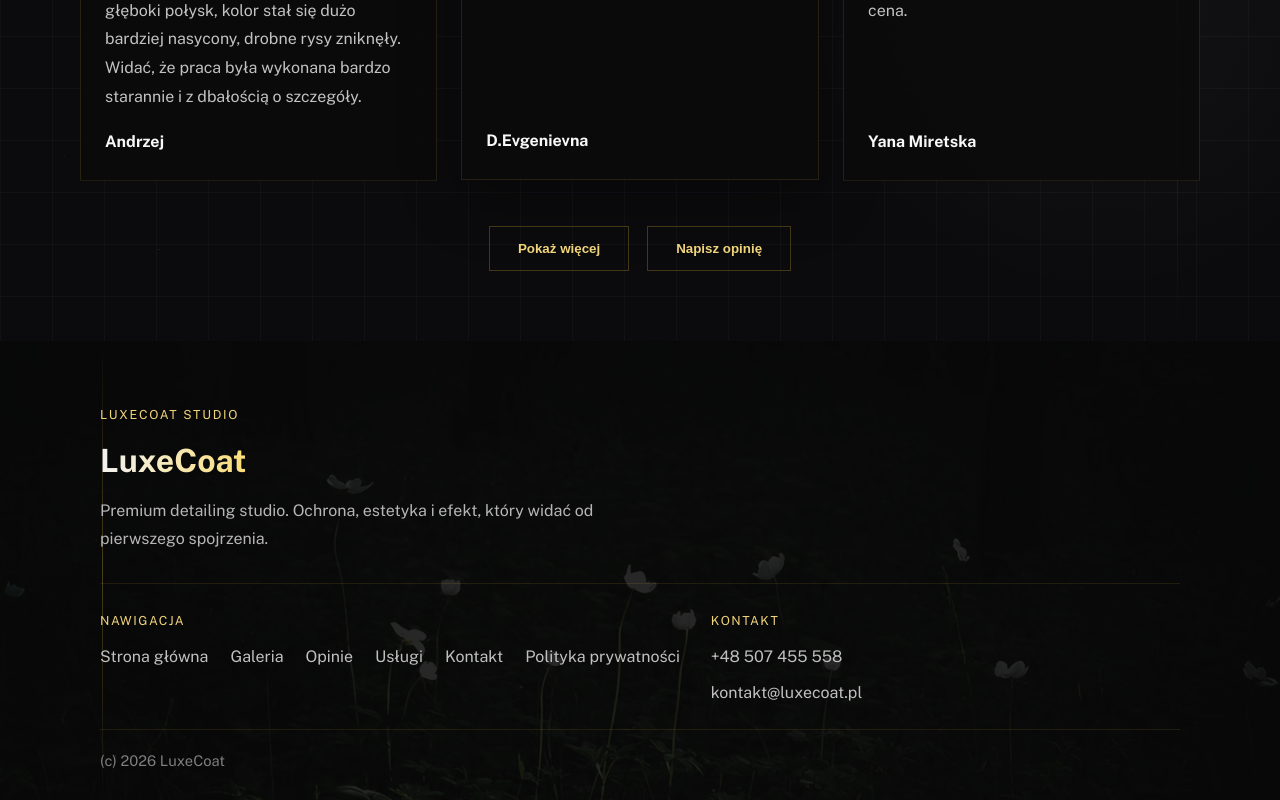
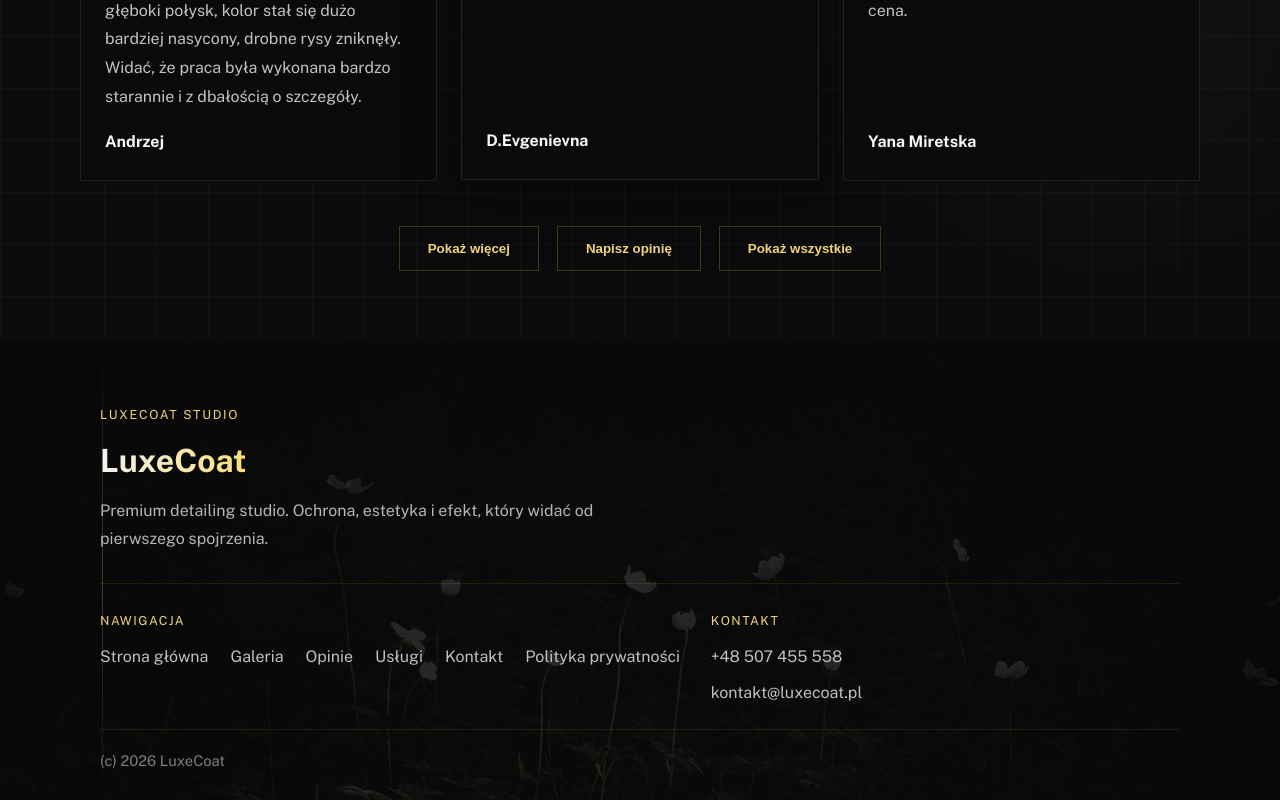
Before and after one commit to karawaqqe/LuxeCoat_, a React (Vite) app: page /#/review in a window 1280 px wide. Shown: the part 796-1596 px from the top of the page. Built offline with nearby package versions, Linux system fonts and the light colour scheme.

Commit message:
pokazwiecej

```diff
--- a/src/components/Review/Review.jsx
+++ b/src/components/Review/Review.jsx
@@ -70,6 +70,14 @@ const ReviewsDetailed = () => {
         >
           Napisz opinię
         </button>
+
+        <button
+        className={style.gall__all}
+        >
+          <a href="https://www.google.com/maps/place/Luxecoat+%7C+Premium+Auto+Studio/@51.1204831,16.9973754,27m/data=!3m1!1e3!4m8!3m7!1s0x470fe9a5e6f86f13:0x248bae0f11363125!8m2!3d51.1204901!4d16.9975189!9m1!1b1!16s%2Fg%2F11ywn3ncpl?entry=ttu&g_ep=EgoyMDI2MDkyMy4wIKXMDSoASAFQAw%3D%3D">Pokaż wszystkie</a>
+
+        </button>
+
       </div>
 
       {isOpen && (
--- a/src/components/Review/review.module.css
+++ b/src/components/Review/review.module.css
@@ -50,6 +50,60 @@
   text-transform: uppercase;
   font-size: 0.78rem;
 }
+
+/* .gall__all{
+    position: relative;
+  overflow: hidden;
+  isolation: isolate;
+  padding: 14px 28px;
+  background: transparent;
+  border: 1px solid rgba(212, 175, 55, 0.28);
+  color: #f0d47a;
+  font-weight: 700;
+  cursor: pointer;
+  transition: color 0.35s ease, border-color 0.35s ease, transform 0.35s ease;
+  z-index: 1;
+} */
+
+.gall__all {
+  position: relative;
+  overflow: hidden;
+  isolation: isolate;
+  padding: 14px 28px;
+  background: transparent;
+  border: 1px solid rgba(212, 175, 55, 0.28);
+  color: #f0d47a;
+  font-weight: 700;
+  cursor: pointer;
+  transition: color 0.35s ease, border-color 0.35s ease, transform 0.35s ease;
+  z-index: 1;
+}
+
+.gall__all::before {
+  content: "";
+  position: absolute;
+  inset: -2px;
+  background: #d4af37;
+  clip-path: circle(0% at 50% 100%);
+  transition: clip-path 0.55s cubic-bezier(0.22, 1, 0.36, 1);
+  z-index: -1;
+}
+
+.gall__all:hover {
+  color: #050505;
+  border-color: #d4af37;
+  transform: translateY(-3px);
+}
+
+.gall__all:hover::before {
+  clip-path: circle(140% at 50% 100%);
+}
+
+.gall__allWrite {
+  background: transparent;
+  color: #f0d47a;
+}
+
 
 .gall__title {
   margin-bottom: 14px;
```
